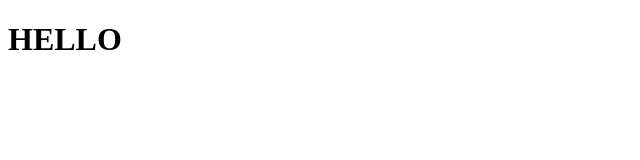
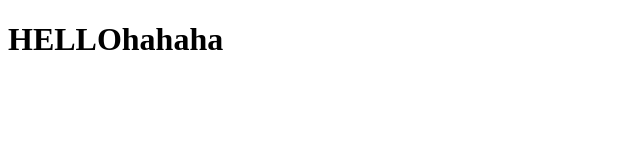
Before and after one commit to oneofm/redhat, a plain HTML site: page site/index.html in a window 1280 px wide. Shown: the whole page, without its empty margins (0-640 px from the left). Drawn offline with Linux system fonts and the light colour scheme.

Commit message:
modified

```diff
--- a/site/index.html
+++ b/site/index.html
@@ -4,6 +4,6 @@
 	<title>hello</title>
 </head>
 <body>
-<h1>HELLO</h1>
+<h1>HELLOhahaha</h1>
 </body>
 </html>
```
